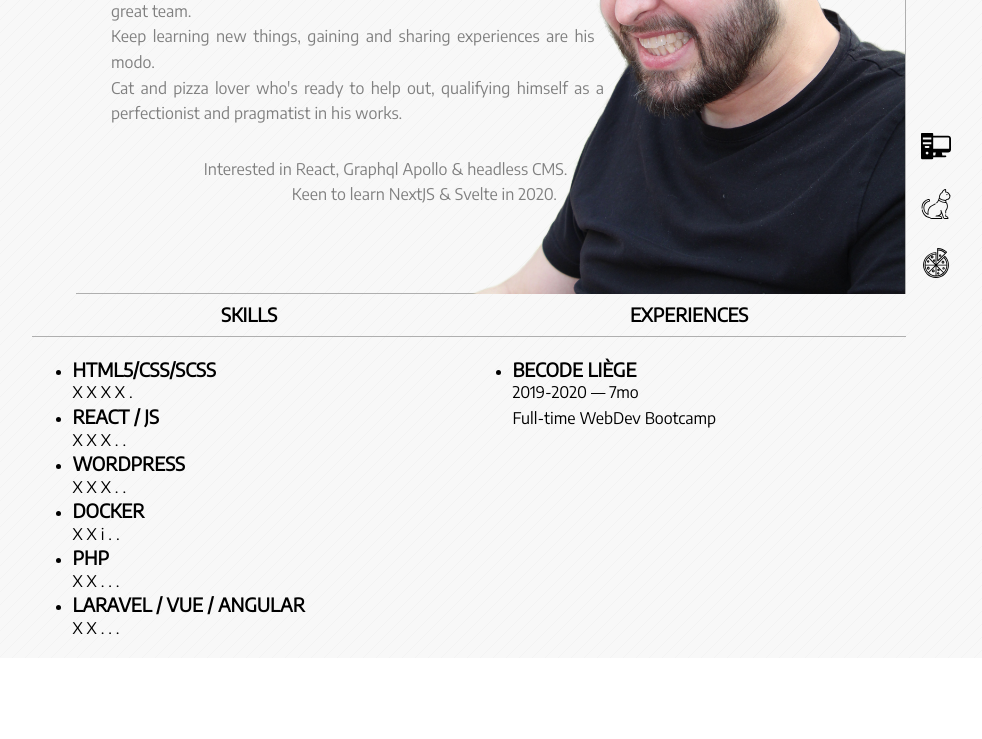
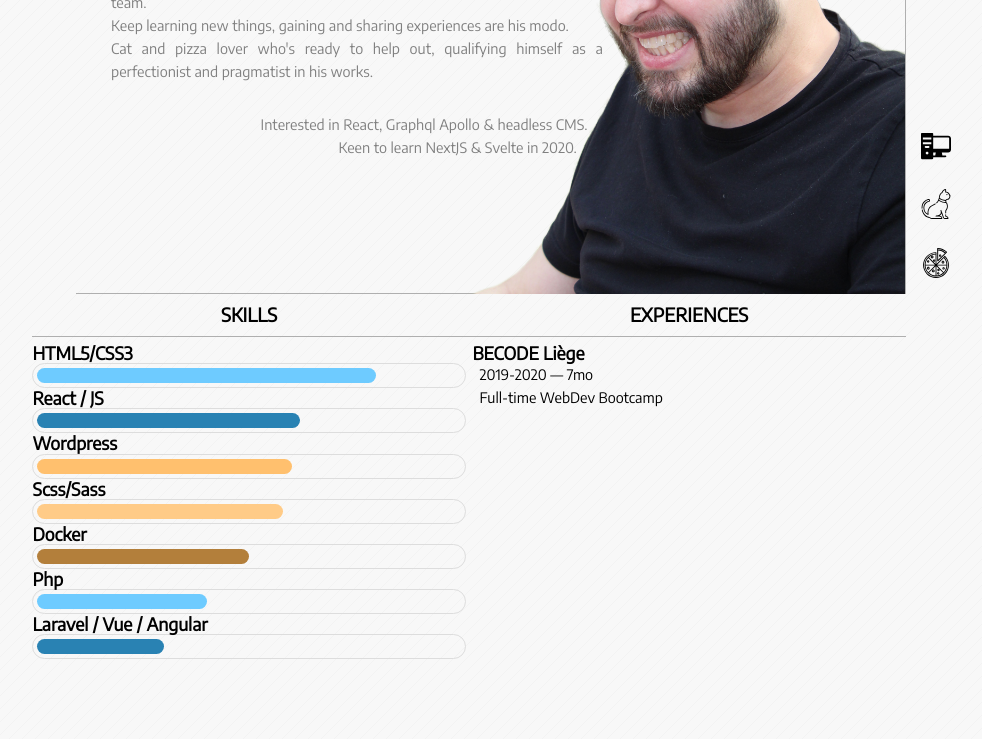
Before and after one commit to jfstassen/jfstassen.github.com, a plain HTML site: page index.html in a window 1280 px wide. Shown: the part 344-1083 px from the top of the page, without its empty margins (144-1126 px from the left). Before the commit the page ends 1002 px from the top, so only its background shows below. Drawn offline with nearby package versions, Linux system fonts and the light colour scheme.

Commit message:
add skill

```diff
--- a/index.html
+++ b/index.html
@@ -67,47 +67,53 @@
         <article>
           <ul>
             <li>
-              <h3>HTML5/CSS/SCSS</h3>
-              <p>
-                X X X X .
-              </p>
+              <h4>HTML5/CSS3</h4>
+                <div class="progress-bar">
+                  <div class="html"></div>
+                </div>
             </li>
             <li>
-              <h3>React / JS</h3>
-              <p>
-                X X X . .
-              </p>
+              <h4>React / JS</h4>
+              <div class="progress-bar">
+                <div class="react-js"></div>
+              </div>
             </li>
             <li>
-              <h3>Wordpress</h3>
-              <p>
-                X X X . .
-              </p>
+              <h4>Wordpress</h4>
+              <div class="progress-bar">
+                <div class="wordpress"></div>
+              </div>
             </li>
             <li>
-              <h3>Docker</h3>
-              <p>
-                X X i . .
-              </p>
+              <h4>Scss/Sass</h4>
+              <div class="progress-bar">
+                <div class="scss"></div>
+              </div>
             </li>
             <li>
-              <h3>Php</h3>
-              <p>
-                X X . . .
-              </p>
+              <h4>Docker</h4>
+              <div class="progress-bar">
+                <div class="docker"></div>
+              </div>
             </li>
             <li>
-              <h3>Laravel / Vue / Angular</h3>
-              <p>
-                X X . . .
-              </p>
+              <h4>Php</h4>
+              <div class="progress-bar">
+                <div class="php"></div>
+              </div>
+            </li>
+            <li>
+              <h4>Laravel / Vue / Angular</h4>
+              <div class="progress-bar">
+                <div class="laravel-vue-angular"></div>
+              </div>
             </li>
           </ul>
         </article>
         <article>
           <ul>
             <li>
-              <h3>BECODE Liège</h3>
+              <h4>BECODE Liège</h4>
               <p>
                 2019-2020 &#8212; 7mo<br/>
                 Full-time WebDev Bootcamp
--- a/sass/style.scss
+++ b/sass/style.scss
@@ -32,17 +32,76 @@ h3 {
   font-family: "Encode Sans", sans-serif;
   margin: 0;
 }
+h4 {
+  // text-transform: uppercase;
+  font-family: "Encode Sans", sans-serif;
+  margin: 0;
+  font-size: 1.1em;
+}
 p {
   font-family: "Encode Sans", sans-serif;
   margin-block-start: 0;
   margin-block-end: 0;
   line-height: 1.6em;
+  font-size: 0.9em;
 }
+ul {
+  list-style-type: none;
+  padding: 0;
+  margin: 0;
+  p {
+    padding-left: 0.5em;
+  }
+}
+.progress-bar {
+  height: 15px;
+  padding: 4px;
+  border: 1px solid #dddddd;
+  border-radius: 20px;
+  div {
+    height: inherit;
+    border-radius: inherit;
+    position: relative;
+    box-sizing: border-box;
+  }
+  .html{
+    background: #6ECBFF;
+    width: 80%;
+  }
+  .react-js{
+    background: #2982B3;
+    width: 62%;
+  }
+  .wordpress{
+    background: #FFC06E;
+    width: 60%;
+  }
+  .scss{
+    background: #FFCB87;
+    width: 58%;
+  }
+  .docker{
+    background: #B37F3B;
+    width: 50%;
+  }
+  .php{
+    background: #6ECBFF;
+    width: 40%;
+  }
+  .laravel-vue-angular{
+    background: #2982B3;
+    width: 30%;
+  }
+}
+
 header,
 section,
 main {
   margin: 0 auto;
   max-width: 940px;
+}
+main {
+margin-bottom: 5em;
 }
 
 #bio {
@@ -159,12 +218,6 @@ main {
   display: grid;
   grid-template-columns: 1fr 1fr;
   gap: 0.4em;
-  article {
-    // grid-template-rows: [row1-start] 25% [row1-end] 100px [third-line] auto [last-line];
-    p:first-child {
-      background-color: red;
-    }
-  }
 }
 @media only screen and (max-width: 808px) {
   #bio {
```
Also changed, not shown: sass/style.css, 1 other file.
